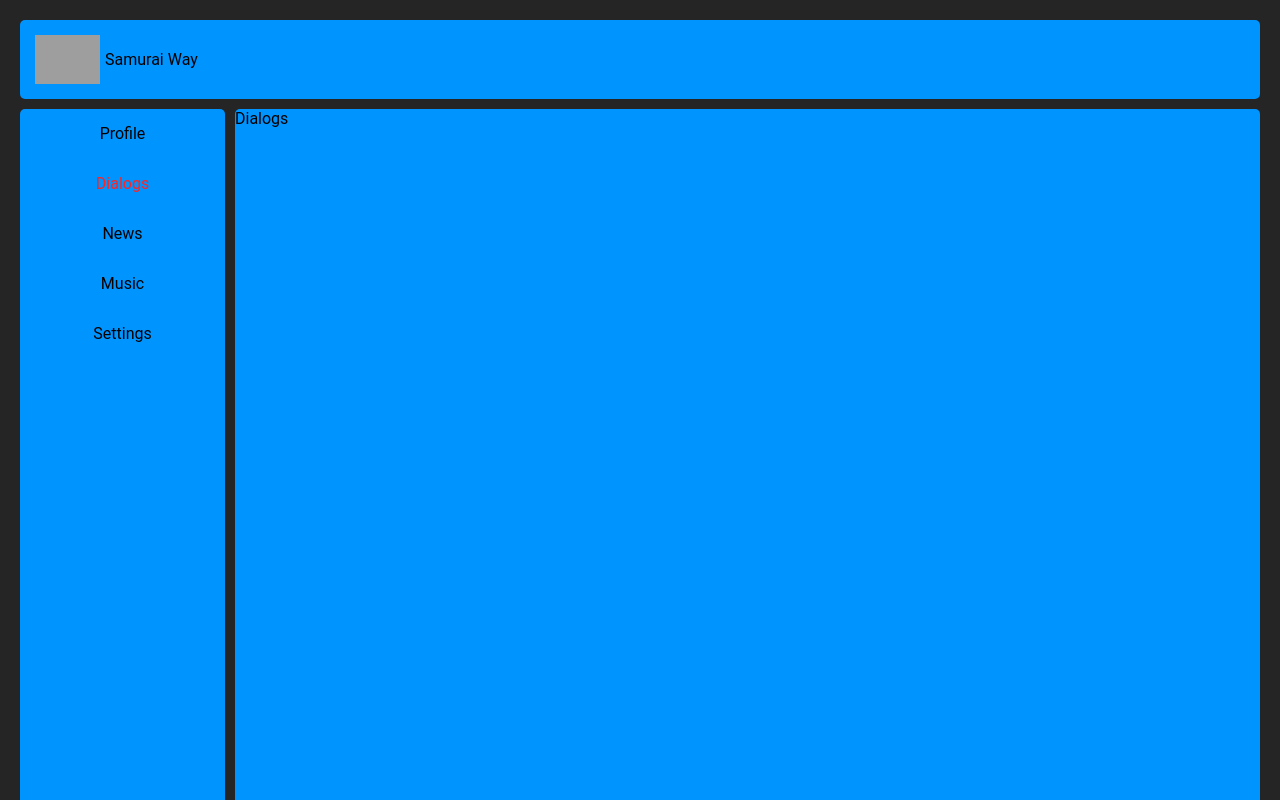
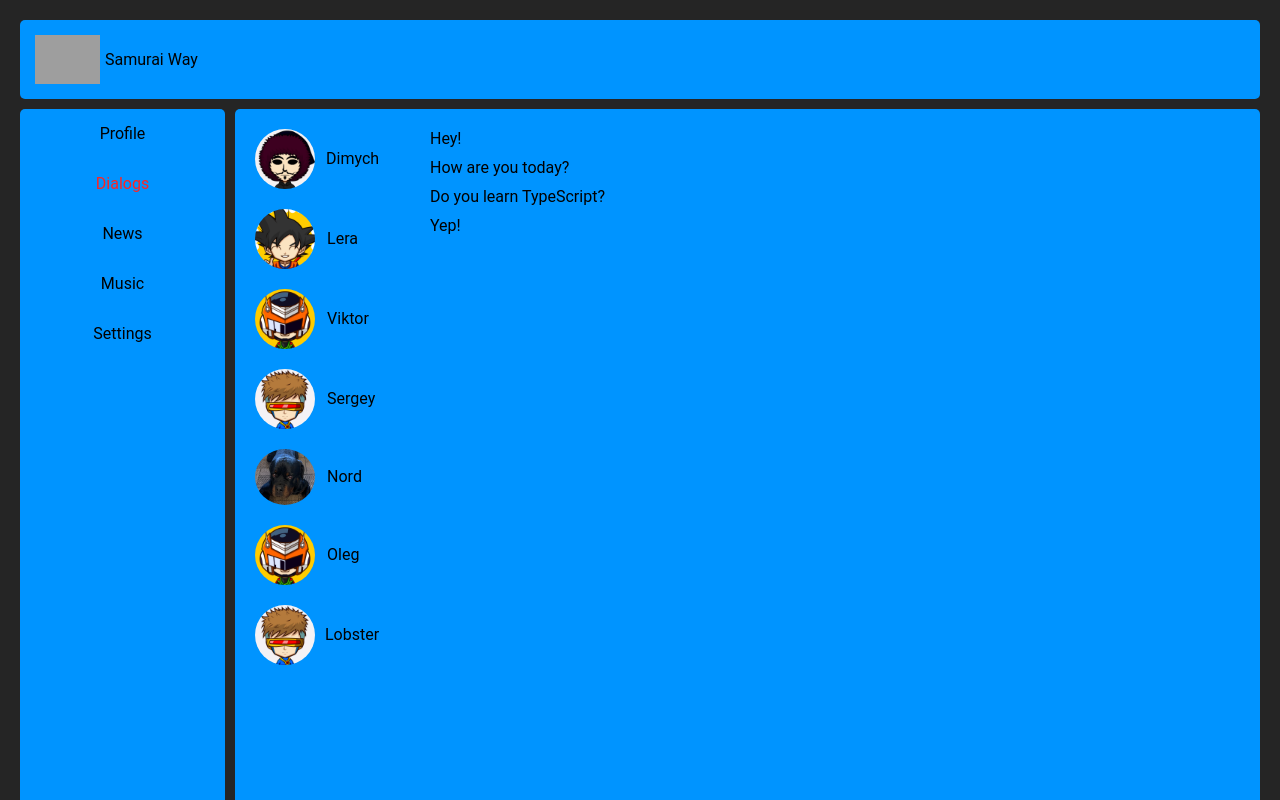
Before and after one commit to RomanChuchval/samurai-way, a React (Create React App) app: page /dialogs in a window 1280 px wide. Shown: the top 800 px of the page. Built offline with nearby package versions, Linux system fonts and the light colour scheme; grey boxes are pictures that could not be loaded.

Commit message:
add Dialogs page

```diff
--- a/src/Components/Dialogs/Dialogs.module.css
+++ b/src/Components/Dialogs/Dialogs.module.css
@@ -0,0 +1,46 @@
+
+.dialogs {
+    display: grid;
+    grid-template-columns: 150px 1fr;
+}
+
+.dialog_items {
+    padding: 10px;
+    display: grid;
+    grid-template-columns: 1fr;
+}
+
+.dialog_items .active {
+    color: #ff2322;
+}
+
+.dialog {
+    padding: 10px;
+    display: grid;
+    grid-template-columns: 1fr 1fr;
+}
+
+.dialog_name {
+    align-self: center;
+    margin-left: 10px;
+    text-decoration: none;
+    color: black;
+}
+
+.messages {
+    padding: 10px;
+}
+
+.message {
+    padding-top: 10px;
+    padding-left: 35px;
+}
+
+.avatar {
+    width: 60px;
+    border-radius: 50%;
+}
+
+.active {
+    color: #ff2322;
+}
--- a/src/Components/Dialogs/Dialogs.tsx
+++ b/src/Components/Dialogs/Dialogs.tsx
@@ -1,13 +1,63 @@
 import React from "react";
 import s from './Dialogs.module.css'
+import {NavLink} from "react-router-dom";
+import ava1 from '../../assets/ava1.avif'
+import myAva from '../../assets/2022-12-18 16.jpg'
+import ava2 from '../../assets/ava2.avif'
+import ava3 from '../../assets/ava3.png'
+import ava4 from '../../assets/ava4.png'
+import nord from '../../assets/nord.jpeg'
 
 type DialogsPropsType = {}
 
 
 const Dialogs = (props: DialogsPropsType) => {
     return (
-        <div>
-            Dialogs
+        <div className={s.dialogs}>
+            <div className={s.dialog_items}>
+                <div className={`${s.dialog} ${s.active}`}>
+                    <img className={s.avatar} src={ava4} alt=""/>
+                    <NavLink className={s.dialog_name} activeClassName={s.active} to='/dialogs/1'>Dimych</NavLink>
+                </div>
+                <div className={s.dialog}>
+                    <img className={s.avatar} src={ava3} alt=""/>
+                    <NavLink className={s.dialog_name} activeClassName={s.active} to='/dialogs/2'>Lera</NavLink>
+                </div>
+                <div className={s.dialog}>
+                    <img className={s.avatar} src={ava2} alt=""/>
+                    <NavLink className={s.dialog_name} activeClassName={s.active} to='/dialogs/3'>Viktor</NavLink>
+                </div>
+                <div className={s.dialog}>
+                    <img className={s.avatar} src={ava1} alt=""/>
+                    <NavLink className={s.dialog_name} activeClassName={s.active} to='/dialogs/4'>Sergey</NavLink>
+                </div>
+                <div className={s.dialog}>
+                    <img className={s.avatar} src={nord} alt=""/>
+                    <NavLink className={s.dialog_name} activeClassName={s.active} to='/dialogs/5'>Nord</NavLink>
+                </div>
+                <div className={s.dialog}>
+                    <img className={s.avatar} src={ava2} alt=""/>
+                    <NavLink className={s.dialog_name} activeClassName={s.active} to='/dialogs/6'>Oleg</NavLink>
+                </div>
+                <div className={s.dialog}>
+                    <img className={s.avatar} src={ava1} alt=""/>
+                    <NavLink className={s.dialog_name} activeClassName={s.active} to='/dialogs/7'>Lobster</NavLink>
+                </div>
+            </div>
+            <div className={s.messages}>
+                <div className={s.message}>
+                    Hey!
+                </div>
+                <div className={s.message}>
+                    How are you today?
+                </div>
+                <div className={s.message}>
+                    Do you learn TypeScript?
+                </div>
+                <div className={s.message}>
+                    Yep!
+                </div>
+            </div>
         </div>
 
     )
```
Also changed, not shown: src/assets/nord.jpeg (added).
